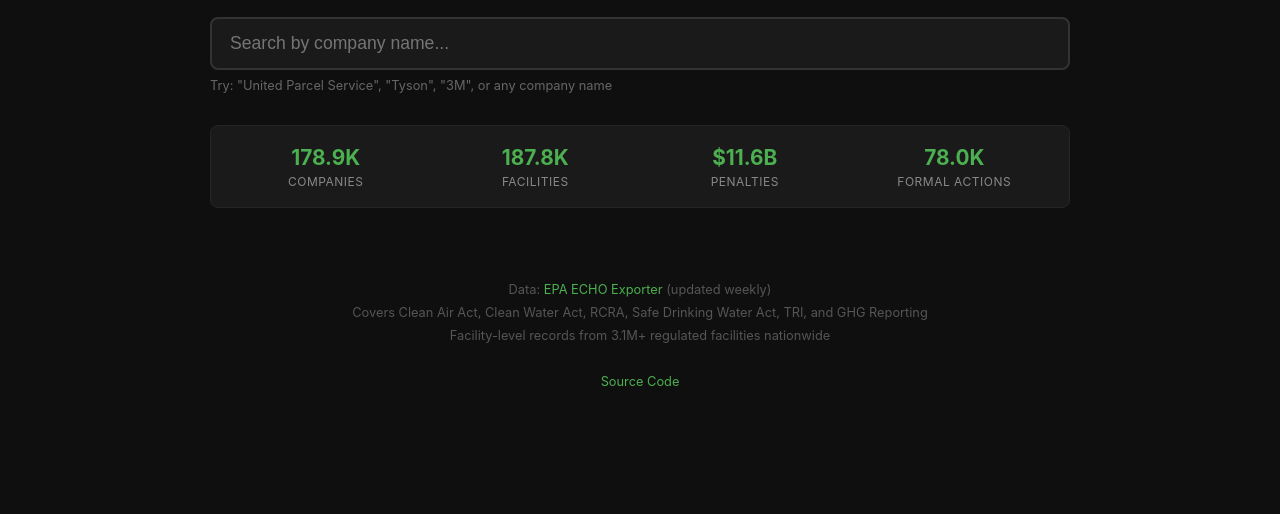
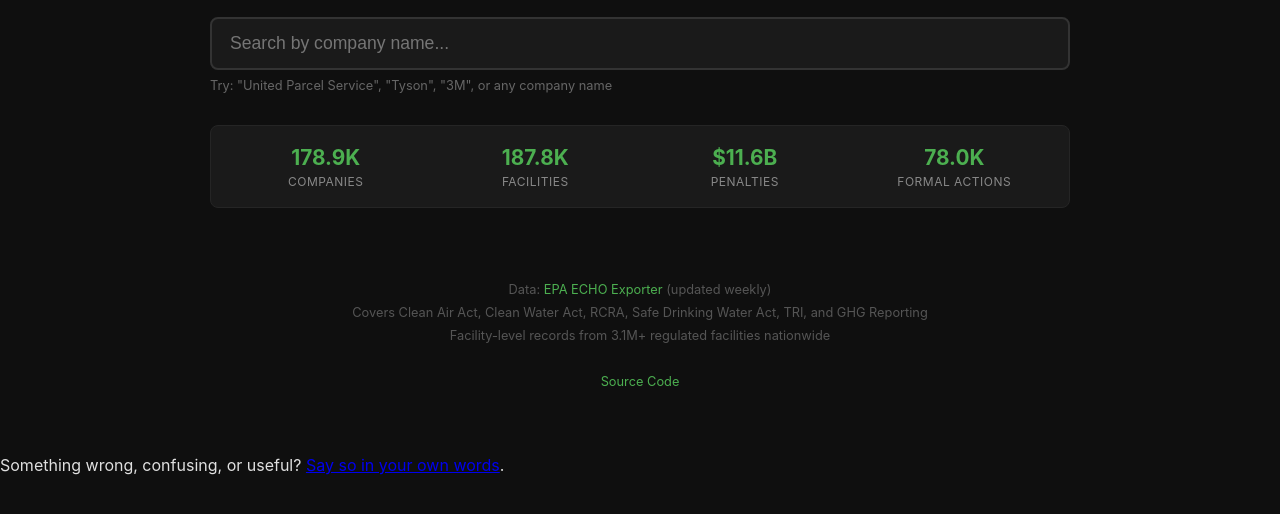
Before and after one commit to GreatTombProductions/epa-enforcement, a plain HTML site: page index.html in a window 1280 px wide. Shown: the part 172-686 px from the top of the page. Drawn offline with Linux system fonts and the light colour scheme.

Commit message:
Add a note for saying when something on this page looks wrong

```diff
--- a/index.html
+++ b/index.html
@@ -573,5 +573,6 @@ loadMeta();
 checkHash();
 window.addEventListener('hashchange', checkHash);
 </script>
+<p class="quest-board-feedback">Something wrong, confusing, or useful? <a href="https://greattombproductions.github.io/quest-board/?project=epa-enforcement#suggest" target="_blank" rel="noopener">Say so in your own words</a>.</p>
 </body>
 </html>
```
